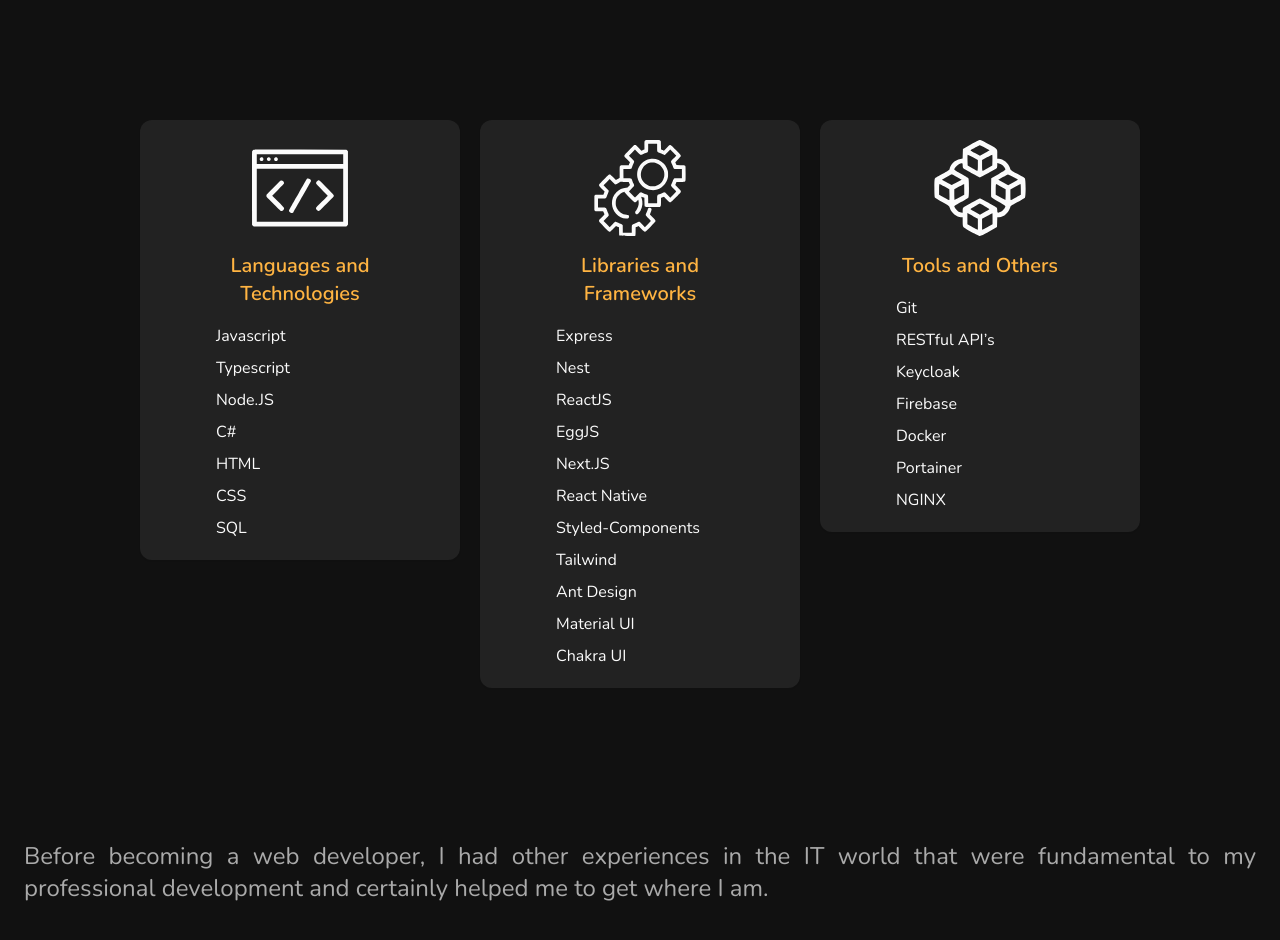
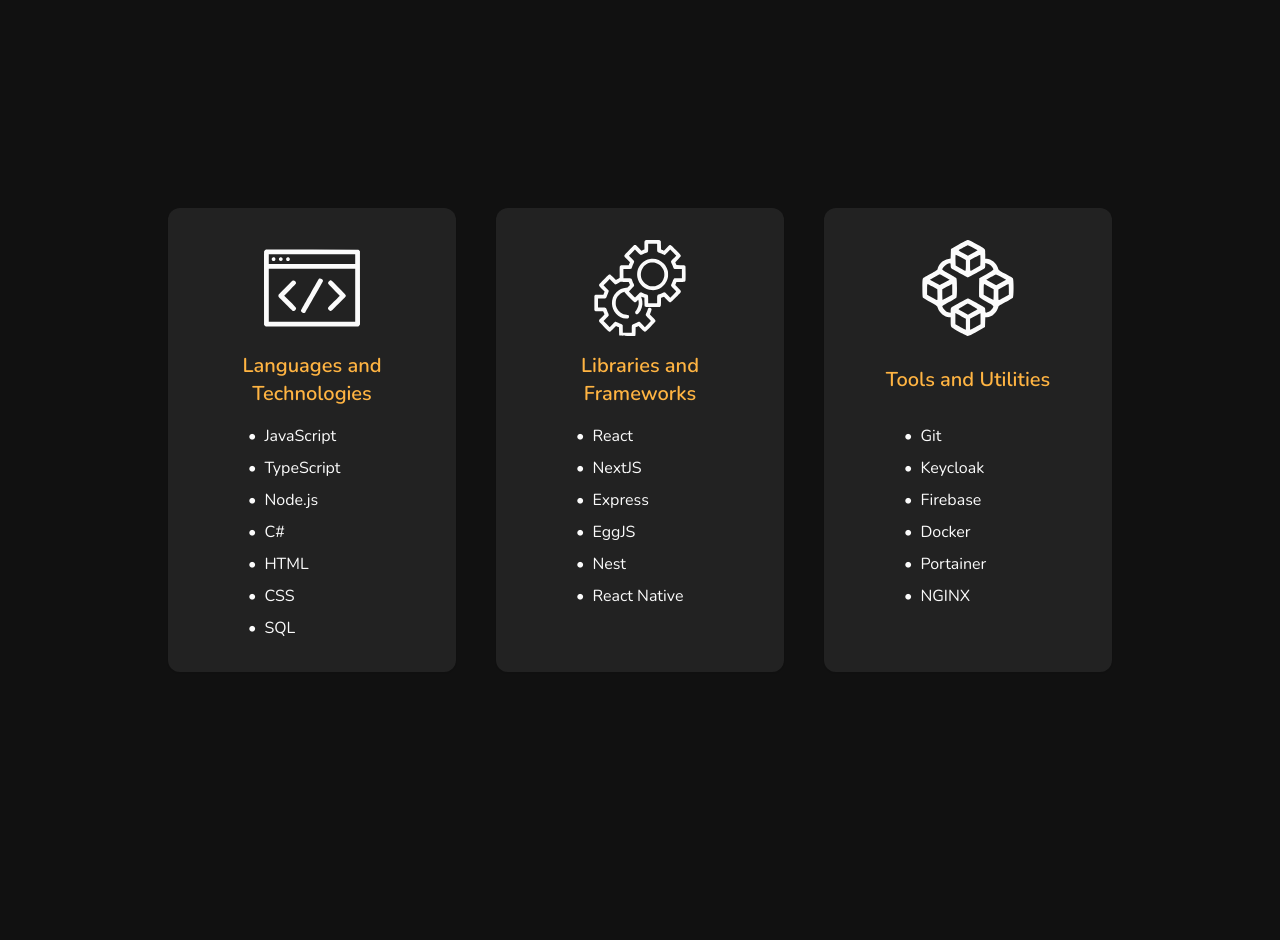
Before and after one commit to passosleo/leopassos-website, a React (Vite) app: page / in a window 1280 px wide. Shown: the part 1440-2380 px from the top of the page. After the commit the page ends 2240 px from the top, so only its background shows below. Built offline with nearby package versions, Linux system fonts and the light colour scheme.

Commit message:
feat: theme config

```diff
--- a/src/components/CustomLink/index.tsx
+++ b/src/components/CustomLink/index.tsx
@@ -14,7 +14,7 @@
     <a
       {...rest}
       className={twMerge(
-        'hover:text-yellow border-b-2',
+        'hover:text-yellow border-b-2 cursor-pointer',
         isSelected ? 'border-yellow' : 'border-transparent',
         className,
       )}
--- a/src/layout/index.tsx
+++ b/src/layout/index.tsx
@@ -8,7 +8,9 @@
   return (
     <>
       <Header />
-      <main className="flex flex-col items-center justify-center max-w-7xl mx-auto px-6 mt-20">{children}</main>
+      <main className="flex flex-col items-center justify-center max-w-7xl mx-auto px-6 mt-20">
+        {children}
+      </main>
     </>
   );
 }
--- a/src/pages/Skills/components/SkillCard/index.tsx
+++ b/src/pages/Skills/components/SkillCard/index.tsx
@@ -1,26 +1,34 @@
 import { CustomCard } from '../../../../components/CustomCard';
+import { CustomLink } from '../../../../components/CustomLink';
 import { CustomText } from '../../../../components/CustomText';
 
 type Props = React.ComponentProps<'div'> & {
   logo: string;
   title: string;
-  list: string[];
+  list: {
+    label: string;
+    link?: string;
+  }[];
 };
 
 export function SkillCard({ logo, title, list, ...props }: Props) {
   return (
-    <CustomCard
-      {...props}
-      className="flex flex-col items-center justify-center w-80"
-    >
-      <img src={logo} alt={title} className="w-24 h-24" />
-      <CustomText className="text-yellow font-semibold text-xl text-center my-4 w-52">
-        {title}
-      </CustomText>
-      <ul className="flex flex-col items-start gap-2 self-start mx-14">
-        {list.map((item, index) => (
+    <CustomCard {...props} className="p-8 w-72 h-116">
+      <div className="flex flex-col items-center justify-center">
+        <img src={logo} alt={title} className="w-24 h-24" />
+        <div className="min-h-14 my-4 flex items-center justify-center">
+          <CustomText className="text-yellow font-semibold text-xl text-center">
+            {title}
+          </CustomText>
+        </div>
+      </div>
+      <ul className="flex flex-col items-start gap-2 self-start mx-12">
+        {list.map(({ label, link }, index) => (
           <li key={index} className="text-white text-center">
-            {item}
+            <CustomLink href={link} target="__blank">
+              <span className="mr-2">&bull;</span>
+              {label}
+            </CustomLink>
           </li>
         ))}
       </ul>
--- a/src/pages/Skills/index.tsx
+++ b/src/pages/Skills/index.tsx
@@ -8,49 +8,55 @@
   return (
     <CustomSection
       id="skills"
-      className="flex-row flex-wrap justify-center items-start gap-5"
+      className="flex-row flex-wrap justify-center items-center gap-10"
     >
       <SkillCard
         logo={CodeIcon}
         title="Languages and Technologies"
         list={[
-          'Javascript',
-          'Typescript',
-          'Node.JS',
-          'C#',
-          'HTML',
-          'CSS',
-          'SQL',
+          {
+            label: 'JavaScript',
+            link: 'https://developer.mozilla.org/docs/Web/JavaScript',
+          },
+          { label: 'TypeScript', link: 'https://www.typescriptlang.org/' },
+          { label: 'Node.js', link: 'https://nodejs.org/en' },
+          {
+            label: 'C#',
+            link: 'https://dotnet.microsoft.com/en-us/languages/csharp',
+          },
+          {
+            label: 'HTML',
+            link: 'https://developer.mozilla.org/docs/Web/HTML',
+          },
+          { label: 'CSS', link: 'https://developer.mozilla.org/docs/Web/CSS' },
+          {
+            label: 'SQL',
+            link: 'https://www.w3schools.com/sql/sql_intro.asp',
+          },
         ]}
       />
       <SkillCard
         logo={ToolIcon}
         title="Libraries and Frameworks"
         list={[
-          'Express',
-          'Nest',
-          'ReactJS',
-          'EggJS',
-          'Next.JS',
-          'React Native',
-          'Styled-Components',
-          'Tailwind',
-          'Ant Design',
-          'Material UI',
-          'Chakra UI',
+          { label: 'React', link: 'https://react.dev/' },
+          { label: 'NextJS', link: 'https://nextjs.org/' },
+          { label: 'Express', link: 'https://expressjs.com/' },
+          { label: 'EggJS', link: 'https://www.eggjs.org/' },
+          { label: 'Nest', link: 'https://nestjs.com/' },
+          { label: 'React Native', link: 'https://reactnative.dev/' },
         ]}
       />
       <SkillCard
         logo={FrameworkIcon}
-        title="Tools and Others"
+        title="Tools and Utilities"
         list={[
-          'Git',
-          'RESTful API’s',
-          'Keycloak',
-          'Firebase',
-          'Docker',
-          'Portainer',
-          'NGINX',
+          { label: 'Git', link: 'https://git-scm.com/' },
+          { label: 'Keycloak', link: 'https://www.keycloak.org/' },
+          { label: 'Firebase', link: 'https://firebase.google.com/' },
+          { label: 'Docker', link: 'https://www.docker.com/' },
+          { label: 'Portainer', link: 'https://www.portainer.io/' },
+          { label: 'NGINX', link: 'https://www.nginx.com/' },
         ]}
       />
     </CustomSection>
--- a/src/pages/about/index.tsx
+++ b/src/pages/about/index.tsx
@@ -1,8 +1,8 @@
+import { logEventAnalytics } from '../../firebase';
+import GitHubIcon from '@mui/icons-material/GitHub';
+import { CustomText } from '../../components/CustomText';
 import { CustomButton } from '../../components/CustomButton';
 import { CustomSection } from '../../components/CustomSection';
-import { CustomText } from '../../components/CustomText';
-import GitHubIcon from '@mui/icons-material/GitHub';
-import { logEventAnalytics } from '../../firebase';
 
 export function About() {
   return (
--- a/src/pages/index.tsx
+++ b/src/pages/index.tsx
@@ -1,9 +1,7 @@
-import { CustomSection } from '../components/CustomSection';
-import { CustomText } from '../components/CustomText';
+import { About } from './About';
+import { Skills } from './Skills';
 import { Layout } from '../layout';
-import { About } from './About';
 import { Experience } from './Experience';
-import { Skills } from './Skills';
 
 export function App() {
   return (
@@ -11,13 +9,6 @@
       <About />
       <Experience />
       <Skills />
-      <CustomSection id="contact">
-        <CustomText className="text-2xl text-justify text-grey-light">
-          Before becoming a web developer, I had other experiences in the IT
-          world that were fundamental to my professional development and
-          certainly helped me to get where I am.
-        </CustomText>
-      </CustomSection>
     </Layout>
   );
 }
--- /dev/null
+++ b/src/theme/colors.ts
@@ -0,0 +1,9 @@
+export const colors = {
+  yellow: '#FFB442',
+  white: '#FBFBFB',
+  black: '#111111',
+  grey: {
+    light: '#AAAAAA',
+    dark: '#222222',
+  },
+};
--- /dev/null
+++ b/src/theme/index.ts
@@ -0,0 +1,4 @@
+import { colors } from './colors';
+import { sizes } from './sizes';
+
+export { colors, sizes };
--- /dev/null
+++ b/src/theme/sizes.ts
@@ -0,0 +1,46 @@
+export const sizes = {
+  0: '0px',
+  1: '0.25rem',
+  2: '0.5rem',
+  3: '0.75rem',
+  4: '1rem',
+  5: '1.25rem',
+  6: '1.5rem',
+  8: '2rem',
+  10: '2.5rem',
+  11: '2.75rem',
+  12: '3rem',
+  14: '3.5rem',
+  16: '4rem',
+  20: '5rem',
+  24: '6rem',
+  28: '7rem',
+  32: '8rem',
+  36: '9rem',
+  40: '10rem',
+  44: '11rem',
+  48: '12rem',
+  52: '13rem',
+  56: '14rem',
+  60: '15rem',
+  64: '16rem',
+  68: '17rem',
+  72: '18rem',
+  76: '19rem',
+  80: '20rem',
+  84: '21rem',
+  88: '22rem',
+  92: '23rem',
+  96: '24rem',
+  100: '25rem',
+  104: '26rem',
+  108: '27rem',
+  112: '28rem',
+  116: '29rem',
+  120: '30rem',
+  124: '31rem',
+  128: '32rem',
+  132: '33rem',
+  136: '34rem',
+  140: '35rem',
+};
--- a/tailwind.config.js
+++ b/tailwind.config.js
@@ -1,4 +1,5 @@
 /** @type {import('tailwindcss').Config} */
+import { colors, sizes } from './src/theme';
 export default {
   content: ['./src/**/*.{js,jsx,ts,tsx}'],
   theme: {
@@ -10,49 +11,11 @@
       '2xl': '96em',
     },
     extend: {
-      colors: {
-        yellow: '#FFB442',
-        white: '#FBFBFB',
-        black: '#111111',
-        grey: {
-          light: '#AAAAAA',
-          dark: '#222222',
-        },
-      },
-      transformOrigin: {
-        'top-center': 'top center',
-        'bottom-center': 'bottom center',
-      },
-      transitionProperty: {
-        height: 'height',
-      },
-      width: {
-        fit: 'fit-content',
-        modal: '600px',
-      },
-      height: {
-        fit: 'fit-content',
-        modal: '600px',
-      },
-      minWidth: {
-        320: '320px',
-        520: '520px',
-        640: '640px',
-        768: '768px',
-        960: '960px',
-        1024: '1024px',
-      },
-      minHeight: {
-        modal: '600px',
-        '300px': '300px',
-      },
-      borderWidth: {
-        6: '6px',
-      },
-      maxHeight: {
-        modal: '600px',
-        '300px': '300px',
-      },
+      colors,
+      width: sizes,
+      height: sizes,
+      minWidth: sizes,
+      minHeight: sizes,
       keyframes: {
         heightModalAnimation: {
           '0%': {
```
Also changed, not shown: src/components/CustomSection/index.tsx (+12 -2 lines).
